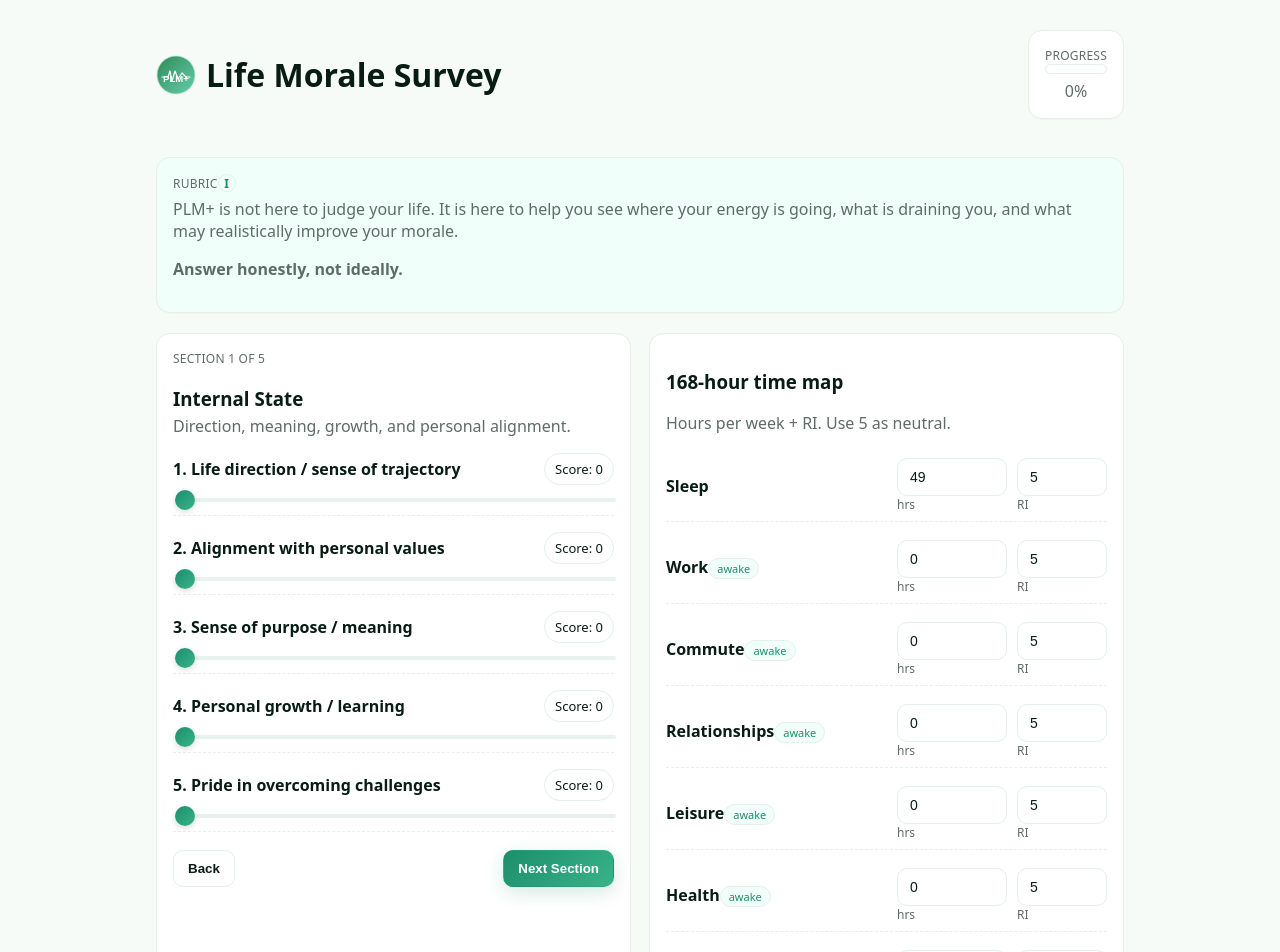
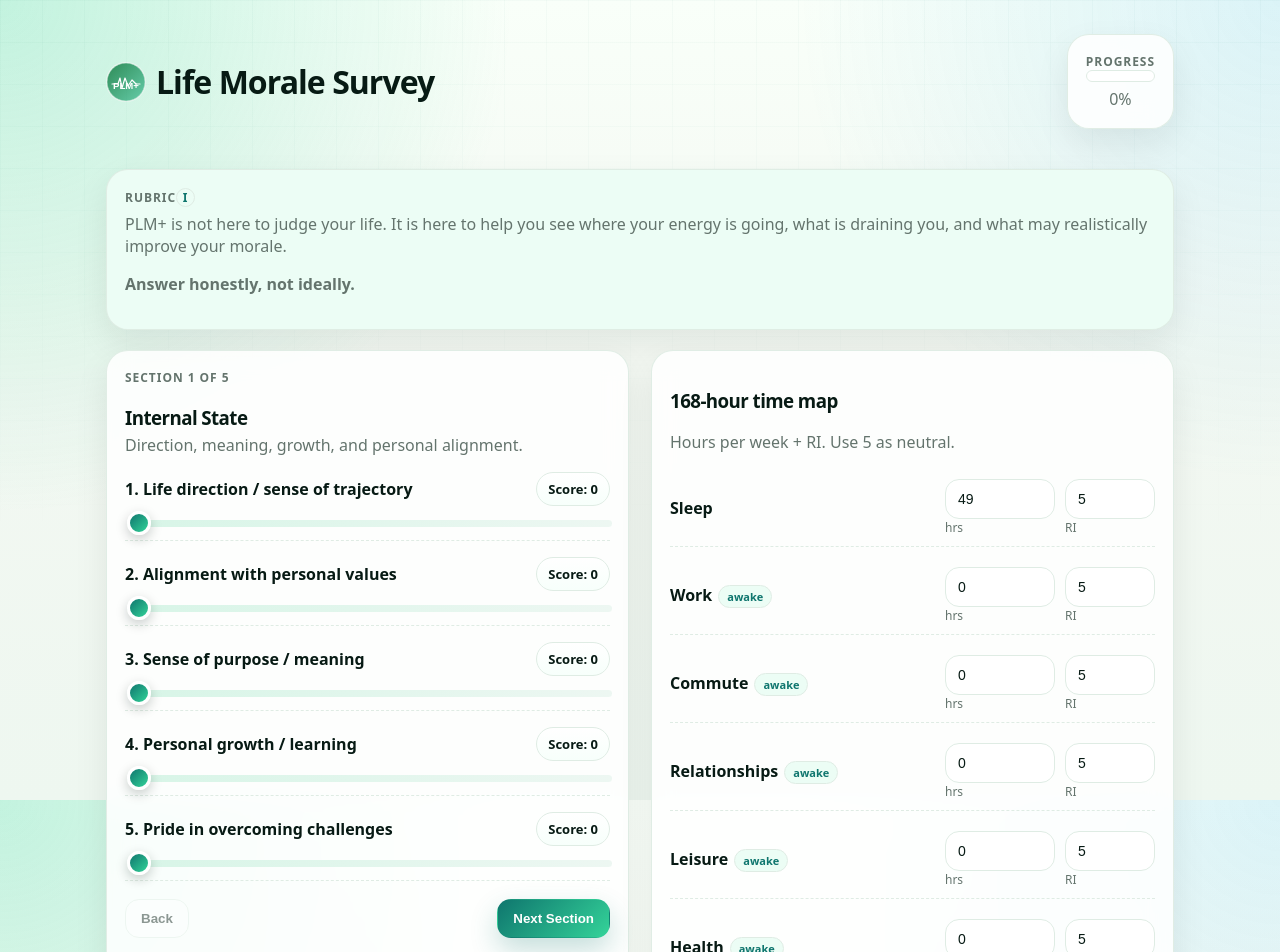
Before and after one commit to malikmuhammad1110-gif/ProjectLifeMoralePlus3, a Next.js app: page /survey in a window 1280 px wide. Shown: the top 952 px of the page. Built offline with nearby package versions, Linux system fonts and the light colour scheme.

Commit message:
Update global styles for Life Systems Theme

```diff
--- a/app/globals.css
+++ b/app/globals.css
@@ -1,189 +1,310 @@
-/* ========== PLM+ Global Styles (modern wellness theme) ========== */
+/* ========== PLM+ Global Styles: Life Systems Theme ========== */
 
-/* Root palette (sage greens, cream, charcoal) */
 :root{
-  --bg:#f7fbf8;            /* page background */
-  --panel:#ffffff;         /* cards / surfaces */
-  --ink:#081c15;           /* primary text */
-  --muted:#5f6b65;         /* secondary text */
-  --border:#e6efe9;        /* soft borders */
+  --bg:#f3f8f2;
+  --panel:#ffffff;
+  --ink:#071a14;
+  --muted:#64746d;
+  --border:#dfece4;
 
-  --primaryA:#1b8f6a;      /* sage-green primary */
-  --primaryB:#39b38a;      /* gradient partner */
-  --teal:#059669;          /* accents (good state) */
-  --amber:#f59e0b;         /* warning / needs attention */
-  --rose:#ef4444;          /* error / low */
+  --primaryA:#0f766e;
+  --primaryB:#34d399;
+  --teal:#059669;
+  --amber:#f59e0b;
+  --rose:#ef4444;
+  --blue:#0ea5e9;
 
-  --blue:#0ea5e9;          /* secondary accent */
-  --panelTint:#f0fffa;     /* subtle tinted surface */
+  --panelTint:#ecfdf5;
+  --cream:#fffaf0;
+  --shadow:0 14px 34px rgba(7,26,20,.08);
 }
 
-/* Reset-ish */
 *{box-sizing:border-box}
 html,body{height:100%}
+
 body{
   margin:0;
-  font-family: ui-sans-serif, system-ui, -apple-system, Segoe UI, Roboto, "Helvetica Neue", Arial, "Noto Sans", "Apple Color Emoji", "Segoe UI Emoji", "Segoe UI Symbol";
+  font-family:ui-sans-serif,system-ui,-apple-system,Segoe UI,Roboto,"Helvetica Neue",Arial;
   color:var(--ink);
-  background:var(--bg);
+  background:
+    radial-gradient(circle at top left, rgba(52,211,153,.28), transparent 34%),
+    radial-gradient(circle at top right, rgba(14,165,233,.13), transparent 32%),
+    linear-gradient(180deg,#f9fff9 0%,#f3f8f2 45%,#eef7f0 100%);
   -webkit-font-smoothing:antialiased;
-  -moz-osx-font-smoothing:grayscale;
 }
 
-/* Page container */
-.main{
-  max-width:1000px;
-  margin:0 auto;
-  padding:20px 16px 40px;
+body::before{
+  content:"";
+  position:fixed;
+  inset:0;
+  pointer-events:none;
+  background-image:
+    linear-gradient(rgba(15,118,110,.045) 1px, transparent 1px),
+    linear-gradient(90deg, rgba(15,118,110,.045) 1px, transparent 1px);
+  background-size:42px 42px;
+  mask-image:linear-gradient(to bottom, rgba(0,0,0,.65), transparent 70%);
 }
 
-/* Simple grid helpers */
-.grid{display:grid}
-.grid.cols-2{grid-template-columns:1fr; gap:16px}
-@media (min-width: 920px){
-  .grid.cols-2{grid-template-columns:1fr 1fr; gap:18px}
+.main{
+  max-width:1100px;
+  margin:0 auto;
+  padding:24px 16px 48px;
 }
 
-/* Cards / panels */
+.grid{display:grid}
+.grid.cols-2{grid-template-columns:1fr; gap:18px}
+@media (min-width:920px){
+  .grid.cols-2{grid-template-columns:1fr 1fr; gap:22px}
+}
+
 .card{
-  background:var(--panel);
-  border:1px solid var(--border);
-  border-radius:14px;
-  padding:16px 16px;
-  box-shadow:0 1px 0 rgba(0,0,0,.02);
+  background:rgba(255,255,255,.86);
+  border:1px solid rgba(223,236,228,.95);
+  border-radius:22px;
+  padding:18px;
+  box-shadow:var(--shadow);
+  backdrop-filter:blur(12px);
 }
+
 .card .label{
   font-size:12px;
-  letter-spacing:.02em;
+  letter-spacing:.08em;
   color:var(--muted);
   text-transform:uppercase;
+  font-weight:800;
 }
 
-/* Banner (survey top) */
+h1,h2,h3{
+  letter-spacing:-.03em;
+}
+
 .banner{
   display:grid;
-  gap:12px;
+  gap:14px;
   grid-template-columns:1fr;
 }
-@media (min-width: 920px){
+@media (min-width:920px){
   .banner{grid-template-columns:minmax(0,1fr) 280px; align-items:center}
 }
 
-/* Pills / badges */
 .pill{
-  display:inline-flex; align-items:center; gap:6px;
-  padding:6px 10px; border-radius:999px;
+  display:inline-flex;
+  align-items:center;
+  gap:6px;
+  padding:7px 11px;
+  border-radius:999px;
   border:1px solid var(--border);
-  background:#fff; color:var(--ink); font-size:13px;
-}
-.badge{
-  display:inline-block; padding:2px 8px; border-radius:999px;
-  background:var(--panelTint); color:var(--primaryA);
-  font-size:11px; border:1px solid var(--border)
+  background:linear-gradient(180deg,#fff,#f7fffb);
+  color:var(--ink);
+  font-size:13px;
+  font-weight:700;
 }
 
-/* Buttons */
+.badge{
+  display:inline-block;
+  padding:3px 8px;
+  margin-left:6px;
+  border-radius:999px;
+  background:var(--panelTint);
+  color:var(--primaryA);
+  font-size:11px;
+  border:1px solid var(--border);
+  font-weight:700;
+}
+
 .btn{
-  appearance:none; border:1px solid var(--border);
-  background:#fff; color:var(--ink);
-  padding:10px 14px; border-radius:10px; font-weight:600;
-  cursor:pointer; transition:.2s ease background, .2s ease box-shadow, .2s ease border-color;
+  appearance:none;
+  border:1px solid var(--border);
+  background:#fff;
+  color:var(--ink);
+  padding:11px 15px;
+  border-radius:14px;
+  font-weight:800;
+  cursor:pointer;
+  transition:.2s ease;
 }
-.btn:hover{background:#fafdfb}
+
+.btn:hover{
+  transform:translateY(-1px);
+  box-shadow:0 10px 22px rgba(7,26,20,.08);
+}
+
 .btn.primary{
   background:linear-gradient(135deg,var(--primaryA),var(--primaryB));
-  color:#fff; border-color:transparent;
-  box-shadow:0 6px 18px rgba(27,143,106,.18);
+  color:#fff;
+  border-color:transparent;
+  box-shadow:0 12px 28px rgba(15,118,110,.24);
 }
-.btn.primary:hover{box-shadow:0 8px 22px rgba(27,143,106,.22)}
-.btn.ghost{background:transparent}
 
-/* Inputs */
+.btn.ghost{
+  background:rgba(255,255,255,.55);
+}
+
+.btn:disabled{
+  opacity:.45;
+  cursor:not-allowed;
+  transform:none;
+  box-shadow:none;
+}
+
 .input{
   width:100%;
-  border:1px solid var(--border); border-radius:10px;
-  background:#fff; padding:10px 12px; font-size:14px; color:var(--ink);
+  border:1px solid var(--border);
+  border-radius:14px;
+  background:#fff;
+  padding:11px 12px;
+  font-size:14px;
+  color:var(--ink);
   outline:none;
 }
-.input:focus{border-color:var(--primaryA); box-shadow:0 0 0 3px rgba(27,143,106,.12)}
-/* Numeric inputs: remove spinners on mobile-friendly appearance */
-input[type="number"]::-webkit-outer-spin-button,
-input[type="number"]::-webkit-inner-spin-button{ -webkit-appearance: none; margin:0;}
-input[type="number"]{ -moz-appearance:textfield; }
 
-/* Sliders */
-.slider{ width:100%; appearance:none; height:4px; border-radius:999px; background:#e8f3ef; outline:none;}
-.slider::-webkit-slider-thumb{
-  -webkit-appearance:none; appearance:none;
-  width:20px; height:20px; border-radius:50%;
-  background:linear-gradient(135deg,var(--primaryA),var(--primaryB));
-  border:none; box-shadow:0 2px 6px rgba(0,0,0,.15);
-}
-.slider::-moz-range-thumb{
-  width:20px; height:20px; border-radius:50%;
-  background:linear-gradient(135deg,var(--primaryA),var(--primaryB));
-  border:none;
+.input:focus{
+  border-color:var(--primaryA);
+  box-shadow:0 0 0 4px rgba(15,118,110,.12);
 }
 
-/* Muted text */
-.muted{ color:var(--muted); }
+input[type="number"]::-webkit-outer-spin-button,
+input[type="number"]::-webkit-inner-spin-button{
+  -webkit-appearance:none;
+  margin:0;
+}
+input[type="number"]{
+  -moz-appearance:textfield;
+}
 
-/* KPI row */
-.kpi{ display:flex; flex-wrap:wrap; gap:10px; }
+.slider{
+  width:100%;
+  appearance:none;
+  height:7px;
+  border-radius:999px;
+  background:linear-gradient(90deg,#d7f5e7,#edf7f2);
+  outline:none;
+  margin-top:14px;
+}
 
-/* Progress bar */
+.slider::-webkit-slider-thumb{
+  -webkit-appearance:none;
+  appearance:none;
+  width:24px;
+  height:24px;
+  border-radius:50%;
+  background:linear-gradient(135deg,var(--primaryA),var(--primaryB));
+  border:3px solid #fff;
+  box-shadow:0 4px 12px rgba(7,26,20,.22);
+}
+
+.slider::-moz-range-thumb{
+  width:24px;
+  height:24px;
+  border-radius:50%;
+  background:linear-gradient(135deg,var(--primaryA),var(--primaryB));
+  border:3px solid #fff;
+}
+
+.muted{color:var(--muted)}
+
+.kpi{
+  display:flex;
+  flex-wrap:wrap;
+  gap:10px;
+}
+
 .progress{
-  width:100%; height:10px; border-radius:999px; border:1px solid var(--border); overflow:hidden; background:#fff;
+  width:100%;
+  height:12px;
+  border-radius:999px;
+  border:1px solid var(--border);
+  overflow:hidden;
+  background:#fff;
 }
+
 .progress>div{
   height:100%;
-  background:linear-gradient(90deg,var(--primaryA),var(--primaryB));
+  background:linear-gradient(90deg,var(--primaryA),var(--primaryB),#a7f3d0);
   width:0%;
-  transition: width .3s ease;
+  transition:width .3s ease;
 }
 
-/* Rows used in time map */
 .row{
-  display:grid; grid-template-columns:1fr 110px 90px; gap:10px; align-items:center;
-  padding:8px 0; border-bottom:1px dashed var(--border);
-}
-@media (max-width: 560px){
-  .row{ grid-template-columns:1fr 1fr; }
+  display:grid;
+  grid-template-columns:1fr 110px 90px;
+  gap:10px;
+  align-items:center;
+  padding:10px 0;
+  border-bottom:1px dashed var(--border);
 }
 
-/* Info bubble (for “i” tooltips) */
+@media (max-width:560px){
+  .row{grid-template-columns:1fr 1fr}
+}
+
 .info{
-  display:inline-flex; align-items:center; gap:6px; position:relative;
-  font-size:13px; color:var(--muted); cursor:default;
+  display:inline-flex;
+  align-items:center;
+  gap:6px;
+  position:relative;
+  font-size:13px;
+  color:var(--muted);
+  cursor:default;
 }
+
 .info .dot{
-  display:inline-flex; align-items:center; justify-content:center;
-  width:18px; height:18px; border-radius:50%;
-  background:var(--panelTint); color:var(--primaryA); font-weight:700; font-size:12px;
+  display:inline-flex;
+  align-items:center;
+  justify-content:center;
+  width:19px;
+  height:19px;
+  border-radius:50%;
+  background:var(--panelTint);
+  color:var(--primaryA);
+  font-weight:900;
+  font-size:12px;
   border:1px solid var(--border);
 }
+
 .info .tip{
-  position:absolute; left:0; top:125%; width:min(280px,90vw);
-  background:#fff; border:1px solid var(--border); border-radius:10px; padding:10px 12px;
-  color:var(--ink); box-shadow:0 10px 28px rgba(0,0,0,.08);
-  opacity:0; transform:translateY(6px); pointer-events:none; transition:.18s ease;
+  position:absolute;
+  left:0;
+  top:125%;
+  width:min(300px,90vw);
+  background:#fff;
+  border:1px solid var(--border);
+  border-radius:14px;
+  padding:12px;
+  color:var(--ink);
+  box-shadow:0 16px 34px rgba(7,26,20,.13);
+  opacity:0;
+  transform:translateY(6px);
+  pointer-events:none;
+  transition:.18s ease;
   z-index:20;
 }
-.info:hover .tip, .info:focus-within .tip{ opacity:1; transform:translateY(0); }
 
-/* Header (optional if you add one) */
-.header{
-  display:flex; align-items:center; justify-content:space-between; gap:12px;
-  padding:10px 0 18px;
+.info:hover .tip,
+.info:focus-within .tip{
+  opacity:1;
+  transform:translateY(0);
 }
 
-/* Utility */
-.center{ text-align:center; }
-.label-strong{ font-weight:700; letter-spacing:.02em; }
+.header{
+  display:flex;
+  align-items:center;
+  justify-content:space-between;
+  gap:14px;
+  padding:10px 0 20px;
+}
 
-/* Make cards pop slightly on mobile tap */
-.card:active{ transform:translateY(1px) }
+.center{text-align:center}
+.label-strong{font-weight:800; letter-spacing:.02em}
 
-/* Links */
-a{ color:var(--primaryA); text-decoration:none }
-a:hover{ text-decoration:underline }
+.card:active{
+  transform:translateY(1px);
+}
+
+a{
+  color:var(--primaryA);
+  text-decoration:none;
+}
+a:hover{
+  text-decoration:underline;
+}
```
